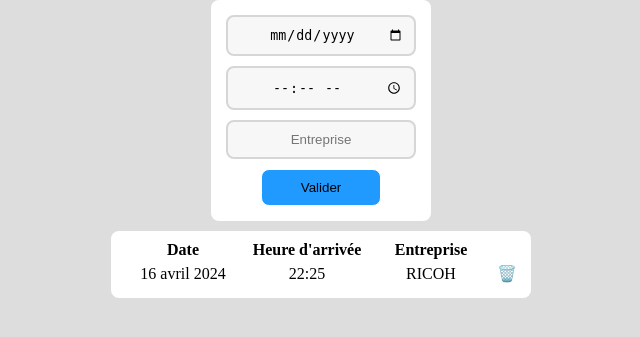
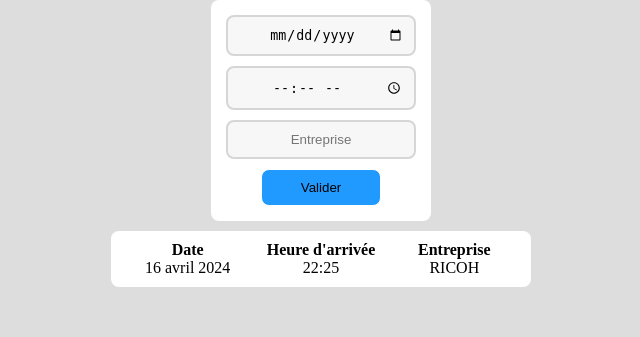
Before and after one commit to ITM-AP/Gestion_Visiteur, a Django app: page / in a window 1280 px wide. Shown: the top 337 px of the page, without its empty margins (319-959 px from the left). Run offline with Django 5.2, Linux system fonts and the light colour scheme; data comes from the database, SQL or seed files in the repository; both versions use the stored data as it was after the commit.

Commit message:
Update : Fonctionnement de la suppression des rdvs

```diff
--- a/Gestion_File_Attente/Gestion_File_Attente/settings.py
+++ b/Gestion_File_Attente/Gestion_File_Attente/settings.py
@@ -26,9 +26,14 @@ SECRET_KEY = 'django-insecure-i&-aauf$x%+0wy3&7$nz1drhvv4!l++n@hopi8e-u+8xz&#o&w
 DEBUG = True
 
 ALLOWED_HOSTS = [
+    '127.0.0.1',
     '172.20.10.76',
 ]
 
+CORS_ORIGIN_WHITELIST = [
+    'http://172.20.10.76:8080',
+    # Ajoutez d'autres origines de confiance si nécessaire
+]
 
 # Application definition
 
--- a/Gestion_File_Attente/app/static/css/styles.css
+++ b/Gestion_File_Attente/app/static/css/styles.css
@@ -50,32 +50,18 @@ table {
     table-layout: fixed;
     width: 100%; /* Prend la largeur totale disponible */
     border-collapse: collapse; /* Fusionne les bordures des cellules */
+}
 
-  }
+td{
+    margin: 5px;
+    text-align: center;
+    justify-content: center;
+    align-items: center;
+}
+.rdv{
+}
 
-  td, th{
-    padding-bottom: 5px;
-    text-align: center;
-  }
-
-  th:nth-child(1),
-  td:nth-child(1),
-  th:nth-child(2),
-  td:nth-child(2),
-  th:nth-child(3),
-  td:nth-child(3) {
-      width: 31%; /* 3 colonnes égales (25% de la largeur totale moins l'espace des bordures) */
-  }
-
-  th:nth-child(4),
-  td:nth-child(4) {
-      width: 9%; /* 4ème colonne de 40px de large */
-  }
-
-
-  .delete-rdv{
-  }
-
-  .delete-rdv:hover{
+.rdv:hover{
     cursor: pointer;
-  }
+    background-color: rgba(255, 0, 0, 0.445);
+}
--- a/Gestion_File_Attente/app/templates/blocks/rdvs.html
+++ b/Gestion_File_Attente/app/templates/blocks/rdvs.html
@@ -14,7 +14,6 @@
                     <td>{{ rdv.date }}</td>
                     <td>{{ rdv.time }}</td>
                     <td>{{ rdv.entreprise }}</td>
-                    <td><span class="delete-rdv" rdv-id="{{ rdv.id }}">🗑️</span></td>
                 </tr>
             {% endfor %}
         </tbody>
```
Also changed, not shown: Gestion_File_Attente/db.sqlite3, 1 other file.
